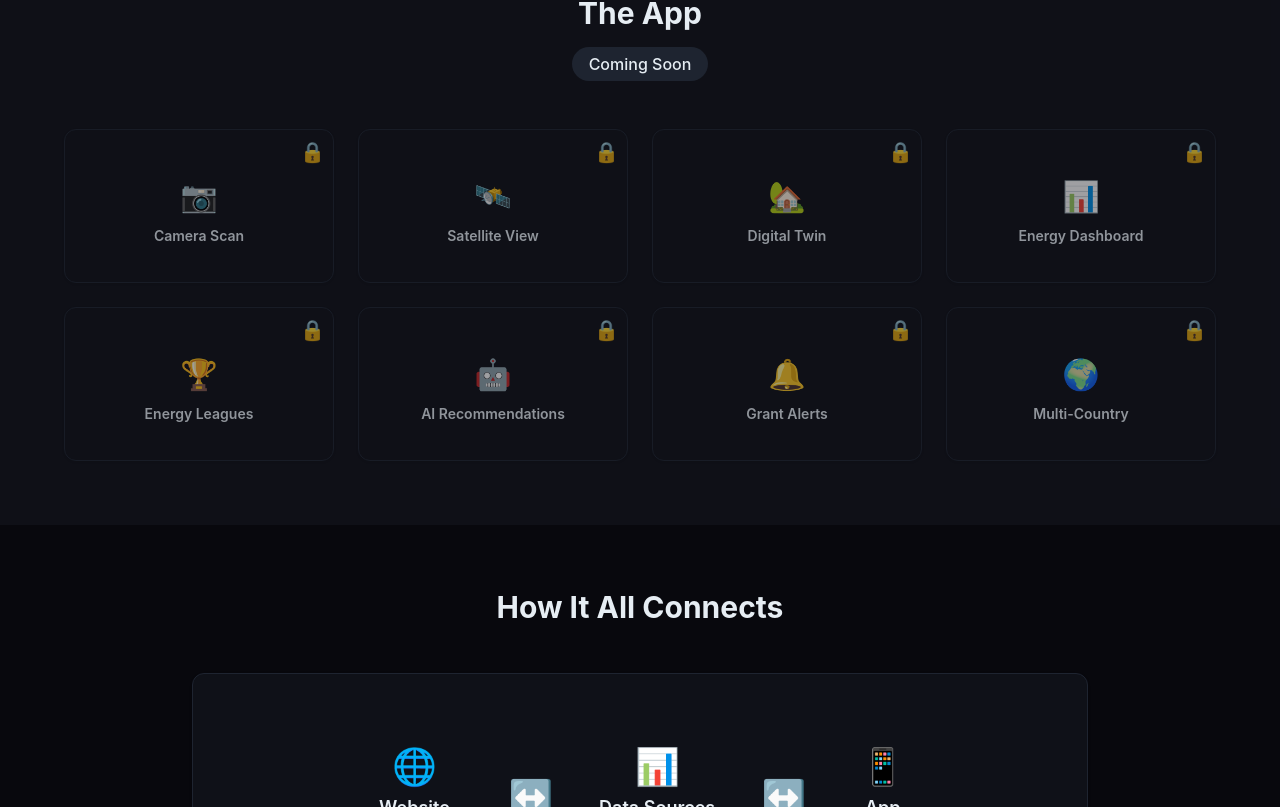
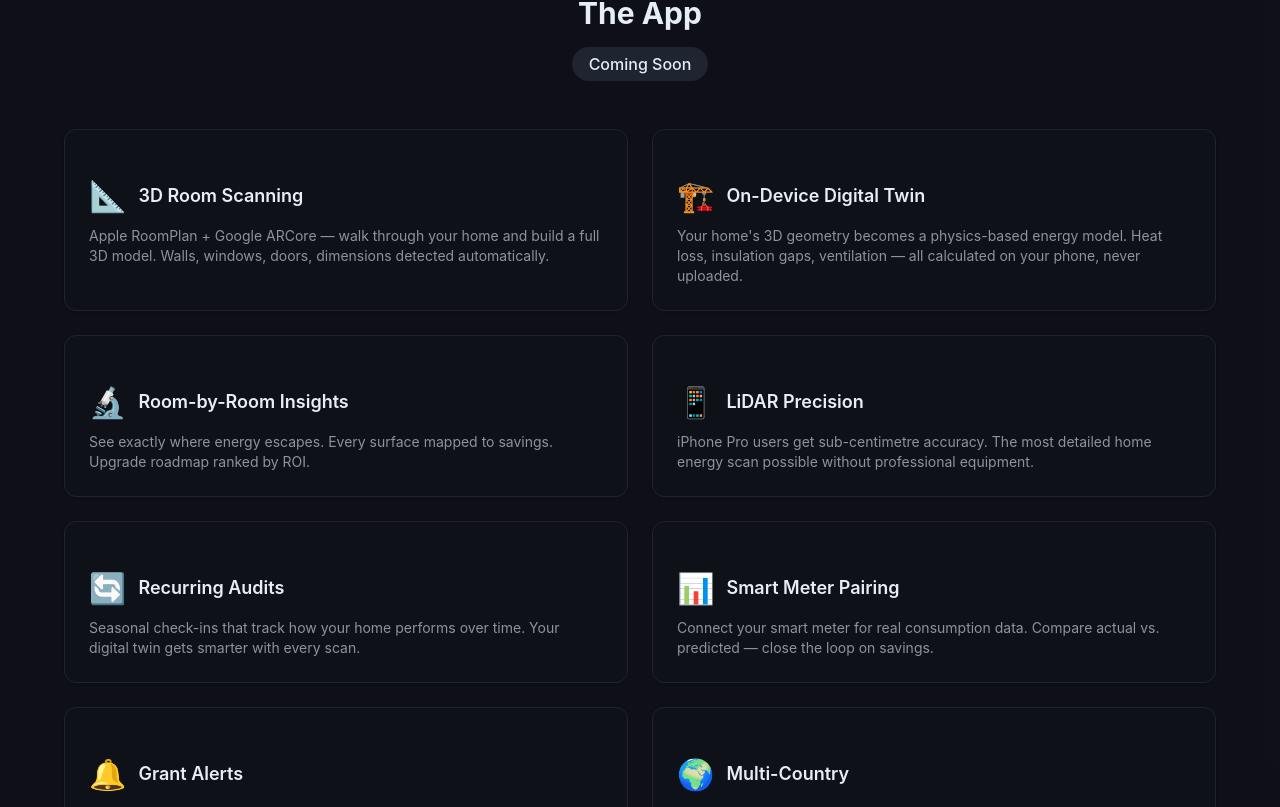
Before and after one commit to megahertz8/activehome, a Next.js app: page /features in a window 1280 px wide. Shown: the part 2033-2840 px from the top of the page. Built offline with nearby package versions, Linux system fonts and the light colour scheme; no server answers.

Commit message:
feat: update features page — RoomPlan/ARCore 3D scanning, on-device digital twin, recurring audits

```diff
--- a/src/app/features/page.tsx
+++ b/src/app/features/page.tsx
@@ -98,14 +98,14 @@ const dataSources = [
 ];
 
 const appFeatures = [
-  { name: 'Camera Scan', emoji: '📷' },
-  { name: 'Satellite View', emoji: '🛰️' },
-  { name: 'Digital Twin', emoji: '🏡' },
-  { name: 'Energy Dashboard', emoji: '📊' },
-  { name: 'Energy Leagues', emoji: '🏆' },
-  { name: 'AI Recommendations', emoji: '🤖' },
-  { name: 'Grant Alerts', emoji: '🔔' },
-  { name: 'Multi-Country', emoji: '🌍' },
+  { name: '3D Room Scanning', emoji: '📐', description: 'Apple RoomPlan + Google ARCore — walk through your home and build a full 3D model. Walls, windows, doors, dimensions detected automatically.' },
+  { name: 'On-Device Digital Twin', emoji: '🏗️', description: 'Your home\'s 3D geometry becomes a physics-based energy model. Heat loss, insulation gaps, ventilation — all calculated on your phone, never uploaded.' },
+  { name: 'Room-by-Room Insights', emoji: '🔬', description: 'See exactly where energy escapes. Every surface mapped to savings. Upgrade roadmap ranked by ROI.' },
+  { name: 'LiDAR Precision', emoji: '📱', description: 'iPhone Pro users get sub-centimetre accuracy. The most detailed home energy scan possible without professional equipment.' },
+  { name: 'Recurring Audits', emoji: '🔄', description: 'Seasonal check-ins that track how your home performs over time. Your digital twin gets smarter with every scan.' },
+  { name: 'Smart Meter Pairing', emoji: '📊', description: 'Connect your smart meter for real consumption data. Compare actual vs. predicted — close the loop on savings.' },
+  { name: 'Grant Alerts', emoji: '🔔', description: 'Push notifications when new grants match your home. Never miss funding again.' },
+  { name: 'Multi-Country', emoji: '🌍', description: 'UK, France, Netherlands, Australia, Israel — and growing. One app, every country\'s energy system.' },
 ];
 
 export default function FeaturesPage() {
@@ -184,18 +184,22 @@ export default function FeaturesPage() {
               Coming Soon
             </Badge>
           </div>
-          <div className="grid grid-cols-2 md:grid-cols-4 gap-6">
+          <div className="grid grid-cols-1 md:grid-cols-2 gap-6">
             {appFeatures.map((feature, index) => (
               <Card
                 key={index}
-                className="border-border opacity-60 relative overflow-hidden"
+                className="border-border relative overflow-hidden"
               >
-                <CardContent className="pt-6 text-center space-y-3">
-                  <div className="text-3xl">{feature.emoji}</div>
-                  <h3 className="text-sm font-semibold text-foreground">
-                    {feature.name}
-                  </h3>
-                  <div className="absolute top-2 right-2 text-xl">🔒</div>
+                <CardContent className="pt-6 space-y-3">
+                  <div className="flex items-center gap-3">
+                    <div className="text-3xl">{feature.emoji}</div>
+                    <h3 className="text-lg font-semibold text-foreground">
+                      {feature.name}
+                    </h3>
+                  </div>
+                  <p className="text-sm text-muted-foreground">
+                    {feature.description}
+                  </p>
                 </CardContent>
               </Card>
             ))}
```
